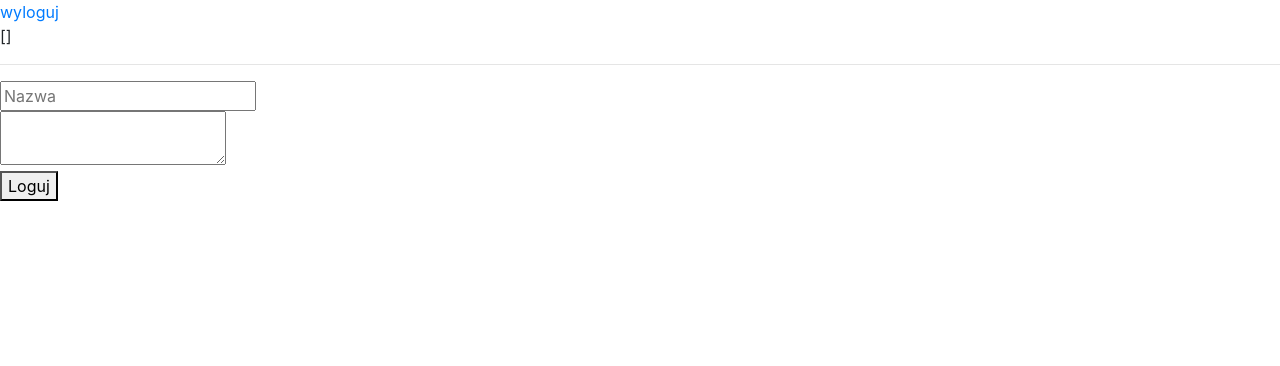
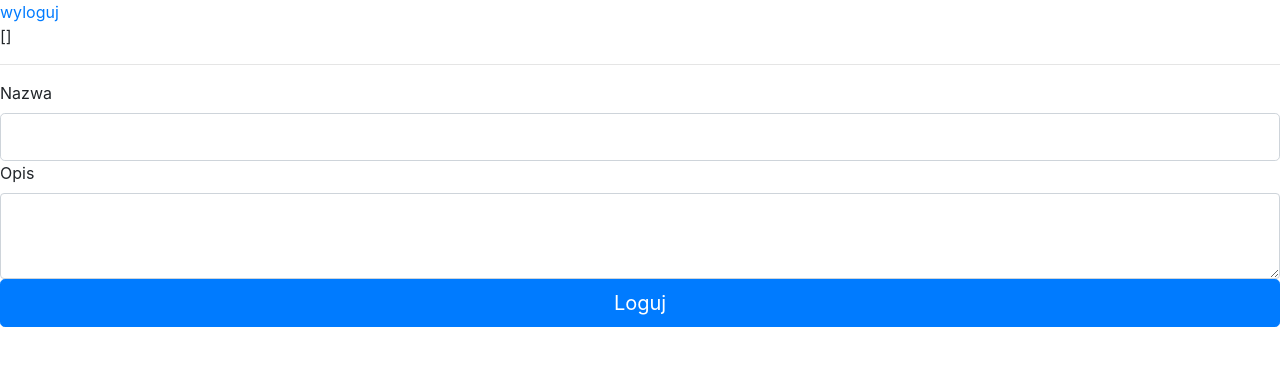
Before and after one commit to rate-it-system/frontend, a Vue app: page /createDegustation in a window 1280 px wide. Shown: the top 366 px of the page. Built offline with nearby package versions, Linux system fonts and the light colour scheme.

Commit message:
View update

```diff
--- a/src/views/CreateDegustation.vue
+++ b/src/views/CreateDegustation.vue
@@ -1,9 +1,13 @@
 <template>
   <div class="dashboard">
     <form @submit.prevent="submit">
-        <input v-model="form.name" placeholder="Nazwa" name="name" id="name"><br />
-      <textarea v-model="form.description" name="description" id="description"></textarea><br />
-      <button type="submit">Loguj</button>
+         <label>Nazwa</label>
+                <input type="Name" class="form-control form-control-lg"/>
+
+       <label>Opis</label>
+                <textarea class="form-control" id="Opis" rows="3"></textarea>
+
+	   <button type="submit" class="btn btn-primary btn-lg btn-block">Loguj</button>
     </form>
   </div>
 </template>
```
